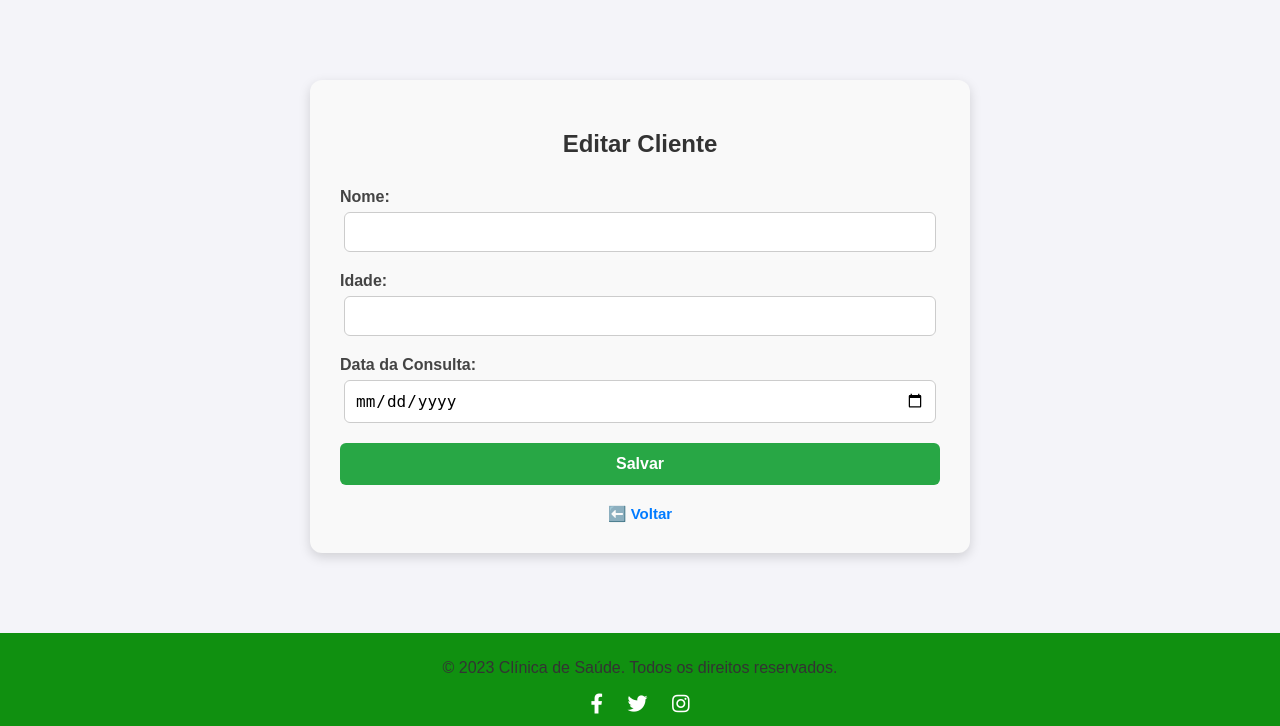
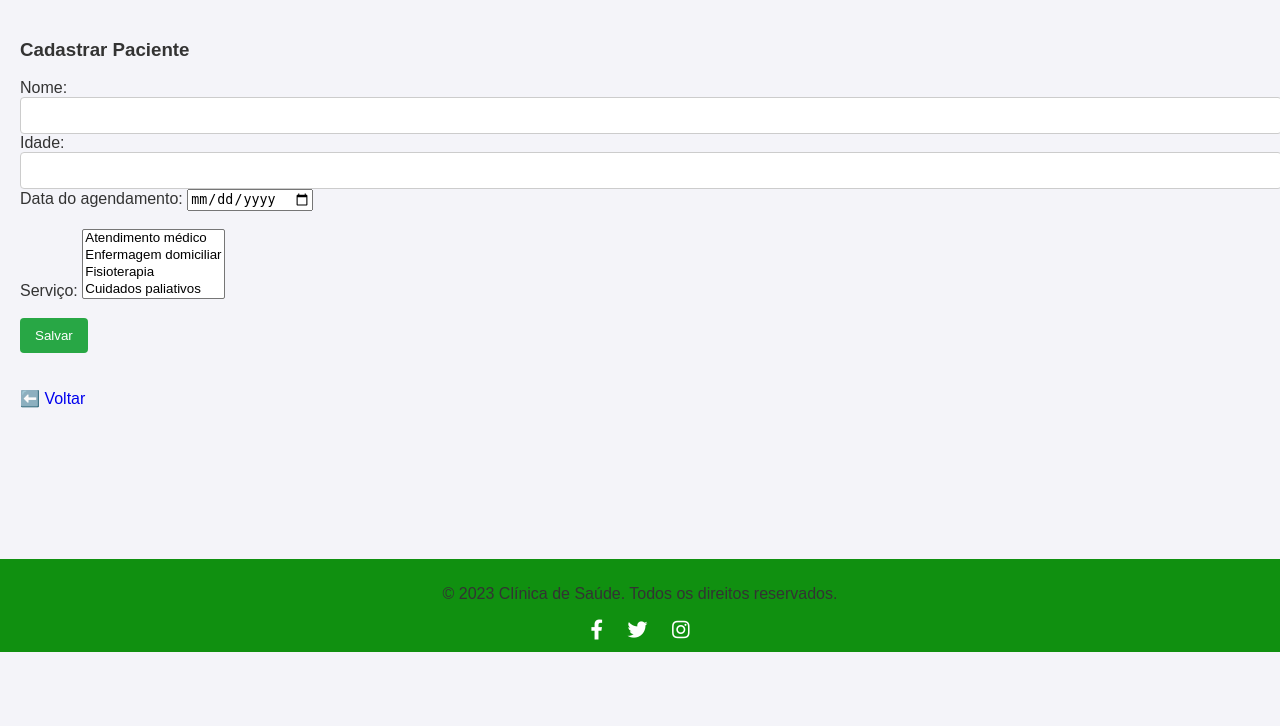
Before and after one commit to Matheuss-Valle/PythonProject, a Flask app: page /editar/1 in a window 1280 px wide. Shown: the part 148-874 px from the top of the page. After the commit the page ends 800 px from the top, so only its background shows below. Run offline with Flask 3, Linux system fonts and the light colour scheme; data comes from the database, SQL or seed files in the repository; some libraries are stand-ins or nearby versions.

Commit message:
Update form.html
Adicionando serviços

Signed-off-by: Viviane-br <viviane.folster@gmail.com>

```diff
--- a/Templates/form.html
+++ b/Templates/form.html
@@ -1,91 +1,25 @@
 {% extends 'base.html' %}
 {% block titulo %}{{ titulo }}{% endblock %}
-
 {% block conteudo %}
-<style>
-    .form-container {
-        max-width: 600px;
-        margin: 60px auto;
-        padding: 30px;
-        background-color: #f9f9f9;
-        border-radius: 12px;
-        box-shadow: 0 4px 12px rgba(0,0,0,0.15);
-        font-family: Arial, sans-serif;
-    }
-
-    .form-container h2 {
-        text-align: center;
-        margin-bottom: 30px;
-        color: #333;
-    }
-
-    .form-container label {
-        display: block;
-        margin-bottom: 6px;
-        font-weight: bold;
-        color: #444;
-    }
-
-    .form-container input[type="text"],
-    .form-container input[type="date"] {
-        width: 95%;          /* ocupa só 80% da largura do contêiner */
-        margin: 0 auto 20px; /* margem automática horizontal, 20px embaixo */
-        display: block;      /* garante que margin auto funcione */
-        padding: 10px;
-        margin-bottom: 20px;
-        border: 1px solid #ccc;
-        border-radius: 6px;
-        font-size: 16px;
-    }
-
-    .form-container button {
-        width: 100%;
-        padding: 12px;
-        background-color: #28a745;
-        color: white;
-        font-size: 16px;
-        font-weight: bold;
-        border: none;
-        border-radius: 6px;
-        cursor: pointer;
-        transition: background-color 0.3s ease;
-    }
-
-    .form-container button:hover {
-        background-color: #218838;
-    }
-
-    .form-container .back-link {
-        display: block;
-        text-align: center;
-        margin-top: 20px;
-        color: #007bff;
-        text-decoration: none;
-        font-size: 15px;
-        font-weight: bold;
-        text-decoration: none;
-    }
-
-    .form-container .back-link:hover {
-        text-decoration: underline;
-    }
-</style>
-
-<div class="form-container">
-    <h2>{{ titulo }}</h2>
+    <h3>Cadastrar Paciente</h3>
     <form method="post">
         <label for="nome">Nome:</label>
-        <input type="text" id="nome" name="nome" value="{{ cliente.nome if cliente else '' }}" required>
-
+        <input type="text" id="nome" name="nome" value="{{ cliente.nome if cliente else '' }}" required><br>
         <label for="idade">Idade:</label>
-        <input type="text" id="idade" name="idade" value="{{ cliente.idade if cliente else '' }}" required>
-
-        <label for="data_cadastro">Data da Consulta:</label>
-        <input type="date" id="data_cadastro" name="data_cadastro" value="{{ cliente.data_cadastro if cliente else '' }}" required>
-
-        <button type="submit">Salvar</button>
+        <input type="text" id="idade" name="idade" value="{{ cliente.idade if cliente else '' }}" required><br>
+        <label for="data_cadastro">Data do agendamento:</label>
+        <input type="date" id="data_cadastro" name="data_cadastro" value="{{ cliente.data_cadastro if cliente else '' }}" required><br><br>
+        <form action for="servico">Serviço:
+            <select type="text" id="servico" name="servico" multiple>
+                <option value="Atendimento médico">Atendimento médico</option>
+                <option value="Enfermagem domiciliar">Enfermagem domiciliar</option>
+                <option value="Fisioterapia">Fisioterapia</option>
+                <option value="Cuidados paliativos">Cuidados paliativos</option>
+            </select>
+            <br><br>
+            <button type="submit">Salvar</button>
+        </form>
+        <br><br>
+        <a href="{{ request.referrer or url_for('index') }}" class="back-link" title="Voltar para página anterior" style="text-decoration: none">⬅️ Voltar</a>
     </form>
-
-    <a href="{{ request.referrer or url_for('index') }}" class="back-link" title="Voltar para página anterior" style="text-decoration: none">⬅️ Voltar</a>
-</div>
 {% endblock %}
```
